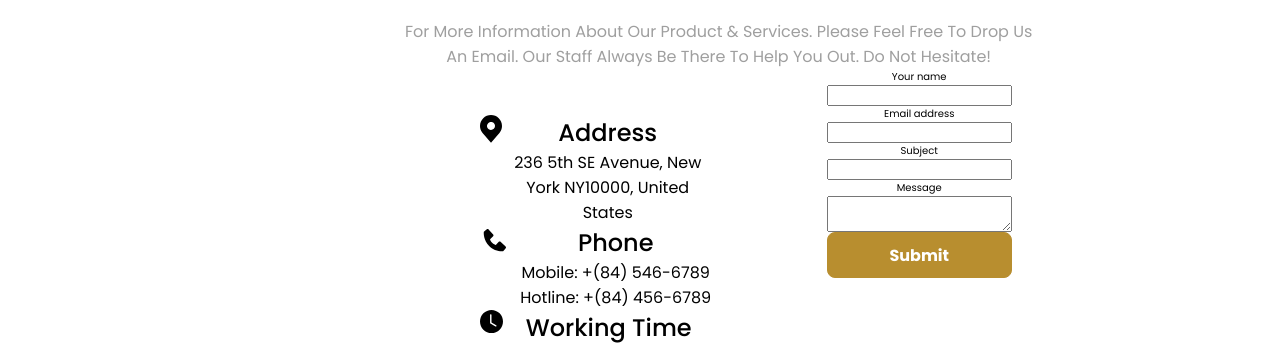
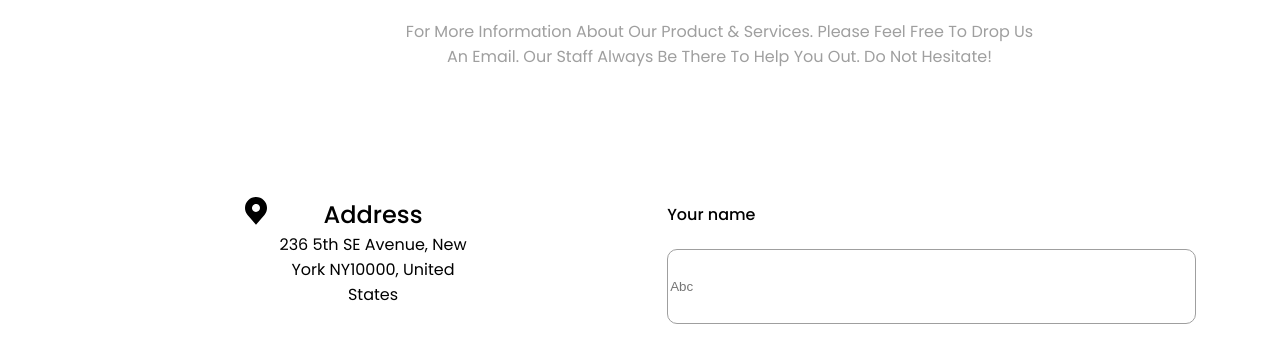
Before and after one commit to SubwaySerfer/e-commerce, a Vue app: page /contact in a window 1280 px wide. Shown: the part 557-905 px from the top of the page. Built offline with nearby package versions, Linux system fonts and the light colour scheme.

Commit message:
feat: fin contact page structure

```diff
--- a/src/components/contact/ContactForm.vue
+++ b/src/components/contact/ContactForm.vue
@@ -52,18 +52,18 @@
       </div>
       <div class="form-box">
         <label for="">Your name</label>
-        <input type="text" />
+        <input type="text" placeholder="Abc" />
 
         <label for="">Email address</label>
-        <input type="email" />
+        <input type="email" placeholder="Abc@def.com" />
 
         <label for="">Subject</label>
-        <input type="text" />
+        <input type="text" placeholder="This is an optional" />
 
         <label for="">Message</label>
-        <textarea></textarea>
+        <textarea placeholder="Hi! i’d like to ask about"></textarea>
 
-        <base-button>Submit</base-button>
+        <base-button class="btn">Submit</base-button>
       </div>
     </div>
   </section>
@@ -97,7 +97,8 @@ h2 {
 .content-wrapper {
   display: flex;
   flex-direction: row;
-  gap: 3rem;
+  gap: 5.1rem;
+  padding-top: 8.2rem;
 }
 .info-card_img {
   align-self: flex-start;
@@ -106,6 +107,7 @@ h2 {
   display: flex;
   flex-direction: column;
   padding: 4.6rem 7.5rem 0 5.4rem;
+  gap: 4.2rem;
 }
 .content-wrapper_paragraph {
   font-size: 1.6rem;
@@ -128,8 +130,39 @@ h3 {
   font-weight: 500;
   line-height: normal;
 }
+label {
+  font-size: 1.6rem;
+  font-style: normal;
+  font-weight: 500;
+  line-height: normal;
+  text-align: start;
+  margin-bottom: 2.2rem;
+}
 .form-box {
   display: flex;
   flex-direction: column;
+  width: 63.5rem;
+  padding: 5.1rem 5.2rem 6.3rem 5.42rem;
+  justify-content: space-between;
+  /* gap: 3.6rem; */
+}
+input {
+  height: 7.5rem;
+  border-radius: 1rem;
+  border: 1px solid #9f9f9f;
+  background: #fff;
+  margin-bottom: 3.6rem;
+}
+textarea {
+  margin-bottom: 4.8rem;
+  height: 12rem;
+}
+.btn {
+  width: 23.7rem;
+  height: 5.5rem;
+  margin-left: 0.5rem;
+  border-radius: 0.5rem;
+  border: 1px solid #b88e2f;
+  background: #b88e2f;
 }
 </style>
```
